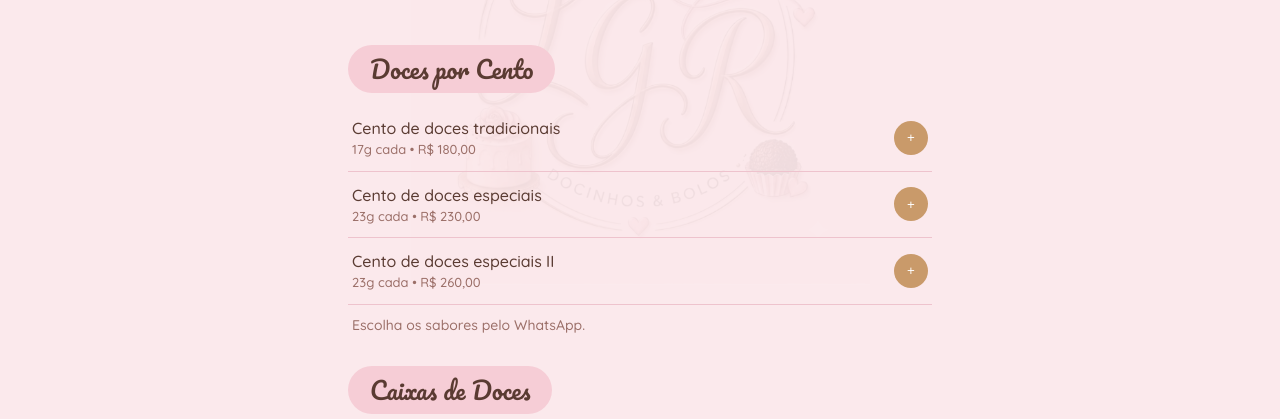
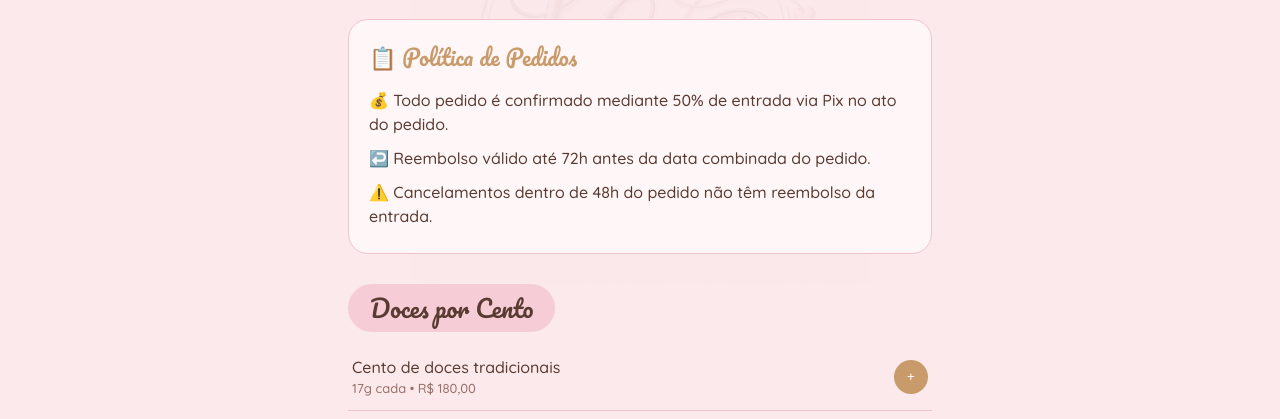
Before and after one commit to sitesprobr/lgr-docinhos, a plain HTML site: page index.html in a window 1280 px wide. Shown: the part 306-725 px from the top of the page. Drawn offline with Linux system fonts and the light colour scheme.

Commit message:
Move Politica de Pedidos para o topo

```diff
--- a/index.html
+++ b/index.html
@@ -249,6 +249,10 @@
       margin-top: 18px
     }
 
+    .info.topo {
+      margin-top: 4px
+    }
+
     .info h3 {
       font-family: 'Pacifico', cursive;
       font-weight: 400;
@@ -495,6 +499,15 @@
       <p class="tag">Docinhos & Bolos — feitos com amor 💕</p>
     </header>
 
+    <div class="info topo">
+      <h3>📋 Política de Pedidos</h3>
+      <ul class="lista">
+        <li>💰 Todo pedido é confirmado mediante 50% de entrada via Pix no ato do pedido.</li>
+        <li>↩️ Reembolso válido até 72h antes da data combinada do pedido.</li>
+        <li>⚠️ Cancelamentos dentro de 48h do pedido não têm reembolso da entrada.</li>
+      </ul>
+    </div>
+
     <section>
       <h2>Doces por Cento</h2>
       <ul id="centos"></ul>
@@ -543,15 +556,6 @@
         <li>💳 Cartão de crédito</li>
         <li>💳 Cartão de débito</li>
         <li>💵 Dinheiro na entrega</li>
-      </ul>
-    </div>
-
-    <div class="info">
-      <h3>📋 Política de Pedidos</h3>
-      <ul class="lista">
-        <li>💰 Todo pedido é confirmado mediante 50% de entrada via Pix no ato do pedido.</li>
-        <li>↩️ Reembolso válido até 72h antes da data combinada do pedido.</li>
-        <li>⚠️ Cancelamentos dentro de 48h do pedido não têm reembolso da entrada.</li>
       </ul>
     </div>
 
```
